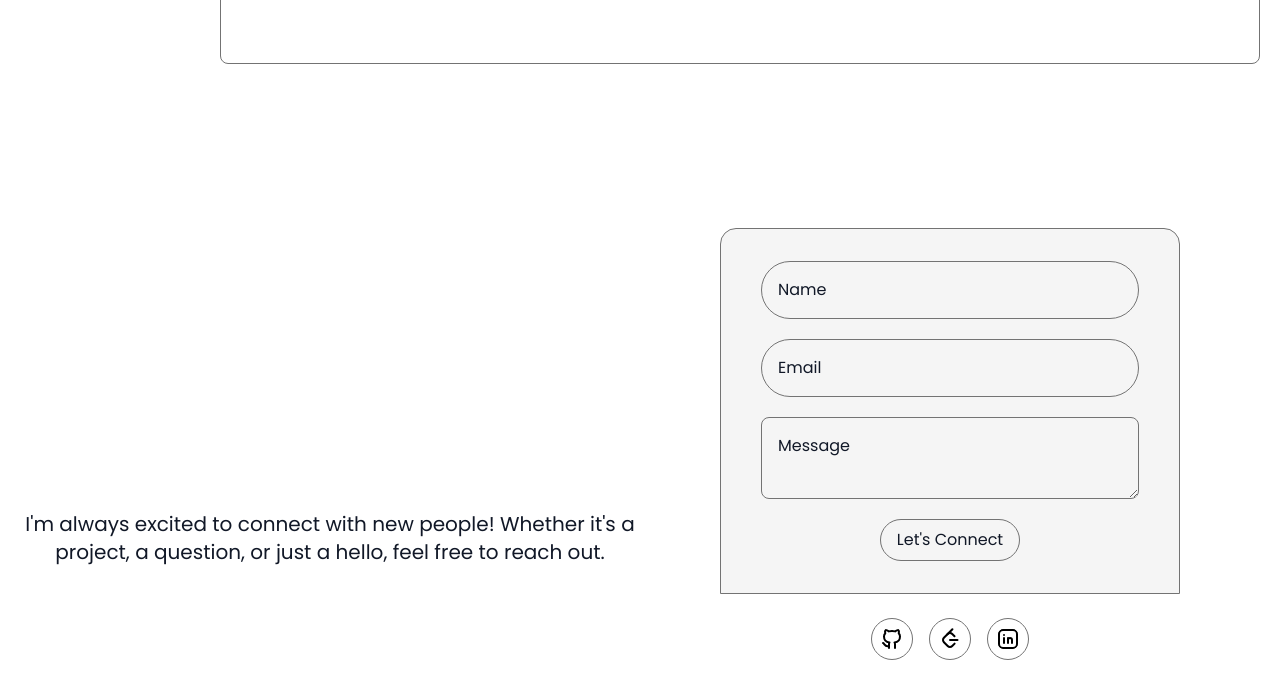
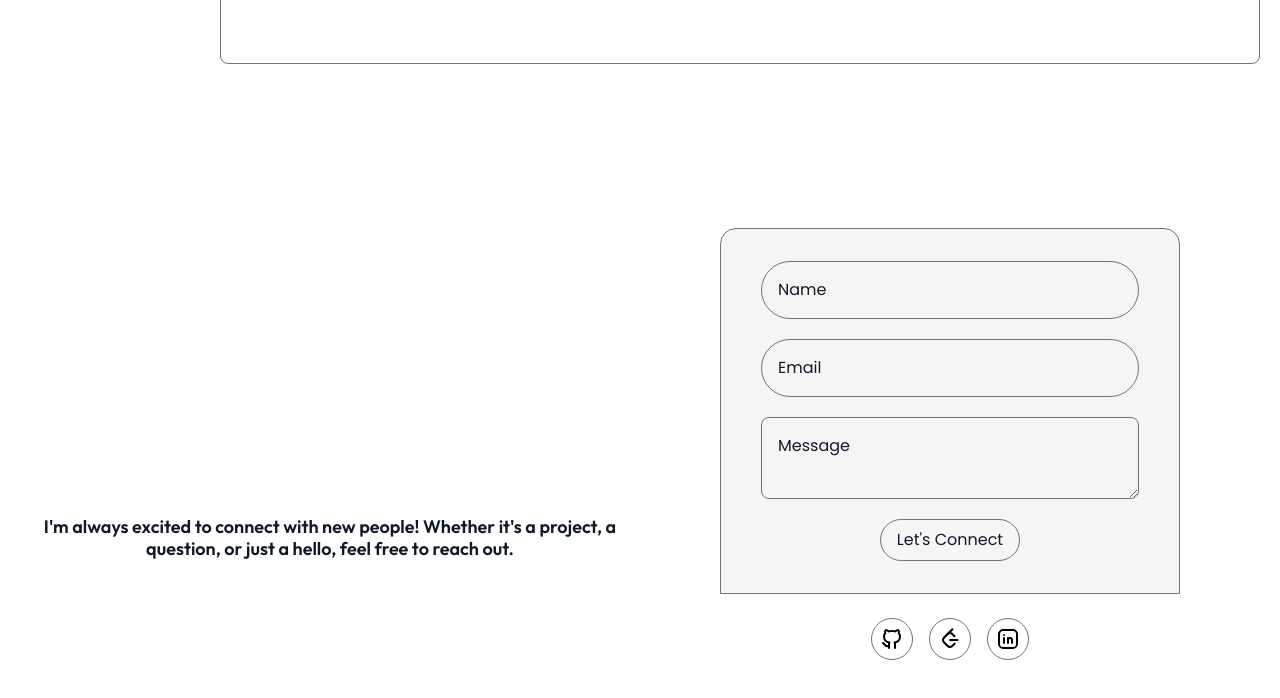
Before and after one commit to vaibhavm2344/Portfolio, a React (Vite) app: page /#home in a window 1280 px wide. Shown: the part 3152-3850 px from the top of the page. Built offline with nearby package versions, Linux system fonts and the light colour scheme.

Commit message:
fix form stylling

```diff
--- a/src/pages/Contact.jsx
+++ b/src/pages/Contact.jsx
@@ -5,7 +5,7 @@ const Contact = () => {
   return (
     <section className='flex h-[100vh] pt-25' id='contact'>
       <div className='flex-1 flex justify-center items-center'>
-        <p className='text-xl text-center'>I'm always excited to connect with new people! Whether it's a project, a question, or just a hello, feel free to reach out.</p>
+        <p className='text-3xl font-semibold outfit text-center text-[var(--text-primary)]'>I'm always excited to connect with new people! Whether it's a project, a question, or just a hello, feel free to reach out.</p>
       </div>
       <div className='flex-1 flex-col'>
         <form action="" className='flex flex-col items-center border border-[var(--subheading-color)] mt-10 mx-20 py-8 px-10 bg-[var(--contact-form)] gap-5 rounded-t-2xl'>
```
